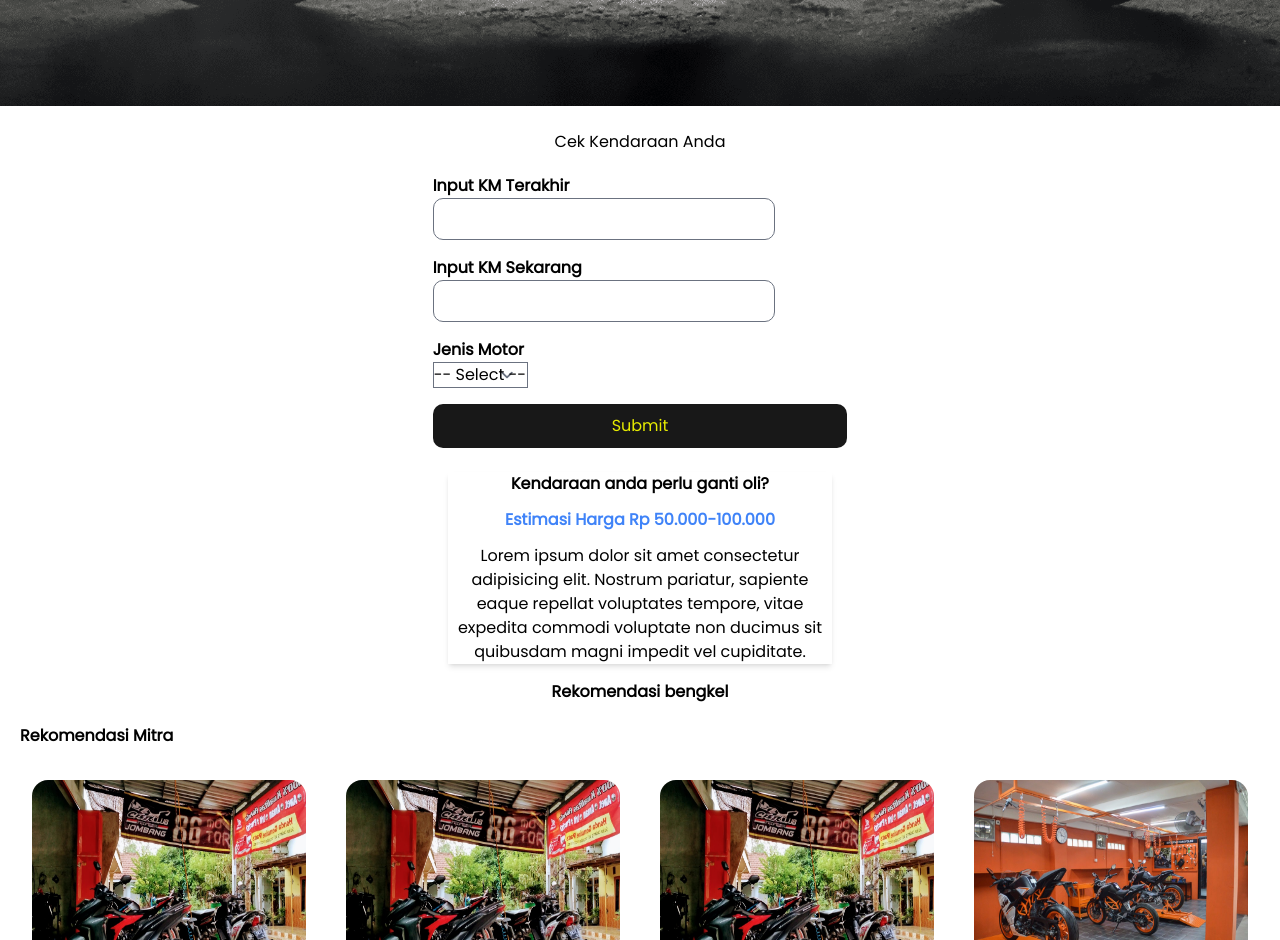
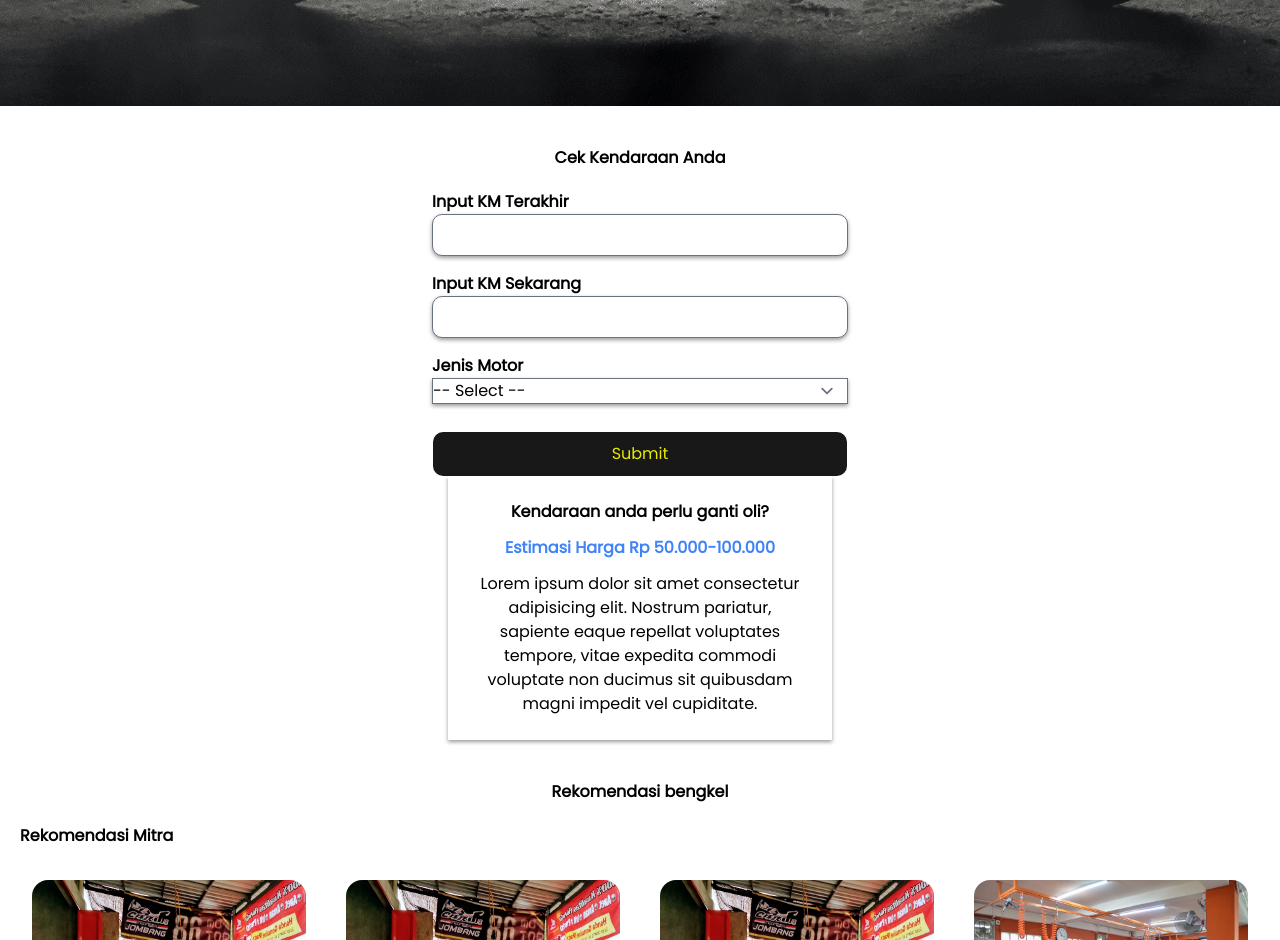
Before and after one commit to jimmywiraarbaa/capy-project, a React (Vite) app: page / in a window 1280 px wide. Shown: the part 900-1840 px from the top of the page. Built offline with nearby package versions, Linux system fonts and the light colour scheme.

Commit message:
CekKendaraan update lagii

```diff
--- a/src/components/CekKendaraan/CekKendaraan.jsx
+++ b/src/components/CekKendaraan/CekKendaraan.jsx
@@ -1,12 +1,12 @@
 // import React from 'react'
-import './CekKendaraan.css';
+import "./CekKendaraan.css";
 
 function CekKendaraan() {
   return (
-    <section className="test container mt-6">
-      <h2 className="flex justify-center">
-        Cek Kendaraan Anda
-      </h2>
+    <section className="test container mt-10">
+      <h1 className="flex justify-center">
+        <b>Cek Kendaraan Anda</b>
+      </h1>
       <div className="form flex justify-center" data-aos="zoom-in">
         <form action="" method="">
           <label
@@ -15,12 +15,28 @@ function CekKendaraan() {
           >
             Input KM Terakhir
           </label>
-          <input className="form-control mb-4" type="number" name="" />
+          <input
+            className="form-control mb-4 "
+            type="number"
+            name=""
+            style={{
+              width: "26rem",
+              boxShadow: "0 2px 4px rgba(0, 0, 0, 0.4)",
+            }}
+          />
 
           <label htmlFor="now-kilometer" style={{ display: "flex" }}>
             Input KM Sekarang
           </label>
-          <input className="form-control mb-4" type="number" name="" />
+          <input
+            className="form-control mb-4"
+            type="number"
+            name=""
+            style={{
+              width: "26rem",
+              boxShadow: "0 2px 4px rgba(0, 0, 0, 0.4)",
+            }}
+          />
 
           <label htmlFor="motorbike-type " style={{ display: "flex" }}>
             Jenis Motor
@@ -28,6 +44,10 @@ function CekKendaraan() {
           <select
             className="form-select mb-4"
             aria-label="Default select example"
+            style={{
+              width: "26rem",
+              boxShadow: "0 2px 4px rgba(0, 0, 0, 0.4)",
+            }}
           >
             <option selected>-- Select --</option>
             <option value="matic">Matic</option>
@@ -35,7 +55,7 @@ function CekKendaraan() {
             <option value="clutch">Kopling</option>
           </select>
 
-          <div className="text-center">
+          <div className="text-center mt-3">
             <button className="button" type="submit">
               Submit
             </button>
@@ -45,18 +65,21 @@ function CekKendaraan() {
       {/* Test Kendaraan Motor End */}
       {/* Alasan perlu */}
       <section
-        className="why-us flex justify-center mt-6"
+        className="why-us flex justify-center mt-16 mb-10"
         style={{ color: "var(--prima)" }}
       >
-        <div className="card w-96 shadow-md rounded-xl">
-          <div className="card-body text-center">
+        <div
+          className="card w-96 shadow-md rounded-xl"
+          style={{ boxShadow: "0 2px 4px rgba(0, 0, 0, 0.4)" }}
+        >
+          <div className="card-body text-center p-6">
             <h5 className="card-title">
               <b>Kendaraan anda perlu ganti oli?</b>
             </h5>
             <h6 className="card-subtitle mt-3 mb-3 text-blue-500 font-bold">
               <b>Estimasi Harga Rp 50.000-100.000</b>
             </h6>
-            <p className="card-text">
+            <p className="card-text text-center">
               Lorem ipsum dolor sit amet consectetur adipisicing elit. Nostrum
               pariatur, sapiente eaque repellat voluptates tempore, vitae
               expedita commodi voluptate non ducimus sit quibusdam magni impedit
```
